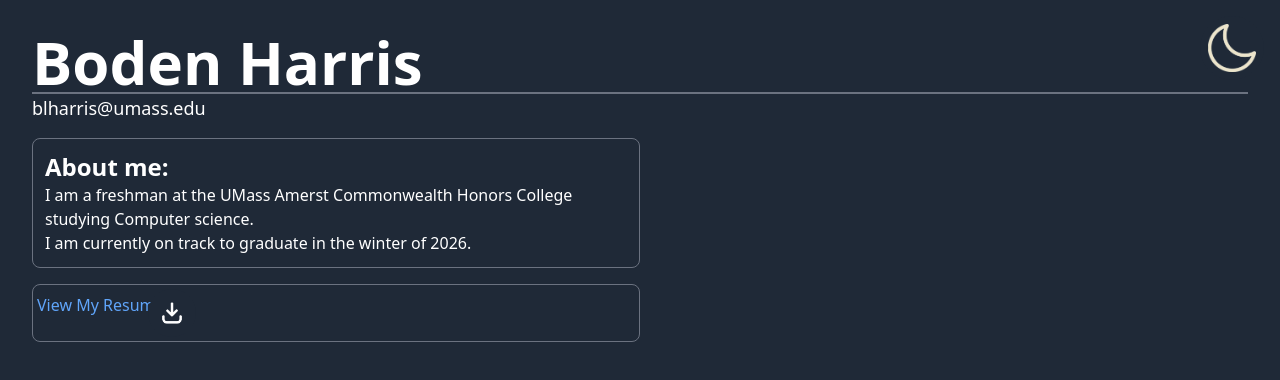
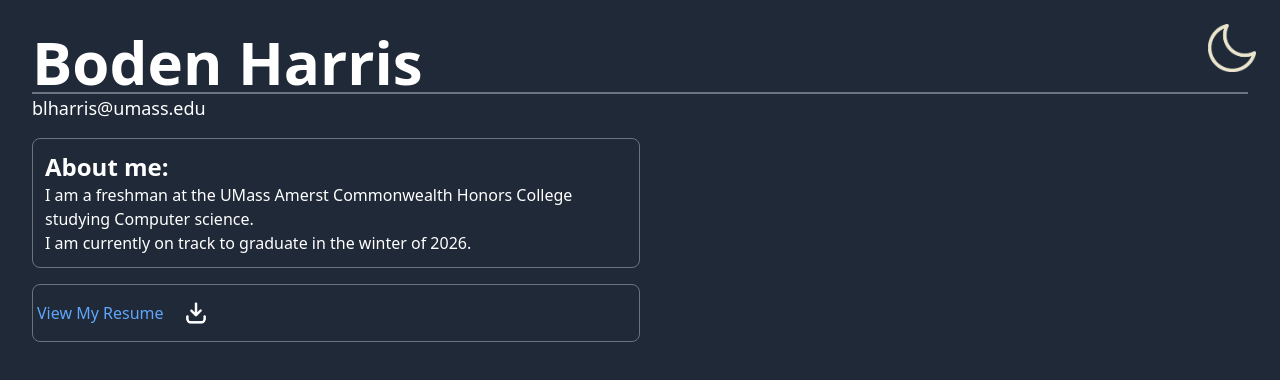
Before and after one commit to bodenharris/learrning-sveltekit, a SvelteKit app: page / in a window 1280 px wide. Shown: the top 380 px of the page. Built offline with nearby package versions, Linux system fonts and the light colour scheme.

Commit message:
refactor resume link layout and button styles for improved accessibility

```diff
--- a/src/routes/+page.svelte
+++ b/src/routes/+page.svelte
@@ -31,14 +31,14 @@
         <b class="font-bold text-2xl">About me: </b><br>
         I am a freshman at the UMass Amerst Commonwealth Honors College studying Computer science.<br>I am currently on track to graduate in the winter of 2026.
     </p>
-    <p class="flex mt-4 border {borderColor} rounded-lg w-1/2 h-auto p-1" >
-        <a href="Boden Harris - Resume.pdf" class="text-blue-400 mt-1 inline-block hover:text-blue-600">
+    <p class="mt-4 border {borderColor} rounded-lg w-1/2 h-auto p-1 flex items-center space-x-2">
+        <a href="Boden Harris - Resume.pdf" class="text-blue-400 inline-block hover:text-blue-600">
             View My Resume
         </a>
         <button
-        class="relative w-12 h-12 right-4 flex items-center justify-center rounded-full {bgColor} {hoverColor} focus:outline-none focus:ring-2 focus:ring-blue-500"
-        aria-label="Download Resume">
-            <img src=downloadIcon.png alt="Download Icon" class="w-[32px] h-[32px]" style="{nightMode ? 'filter: invert(1)' : ''}">
+            class="w-12 h-12 flex items-center justify-center rounded-full {bgColor} hover:{hoverColor} focus:outline-none focus:ring-2 focus:ring-blue-500"
+            aria-label="Download Resume">
+            <img src="downloadIcon.png" alt="Download Icon" class="w-[32px] h-[32px]" style="{nightMode ? 'filter: invert(1)' : ''}">
         </button>
     </p>
 
```
